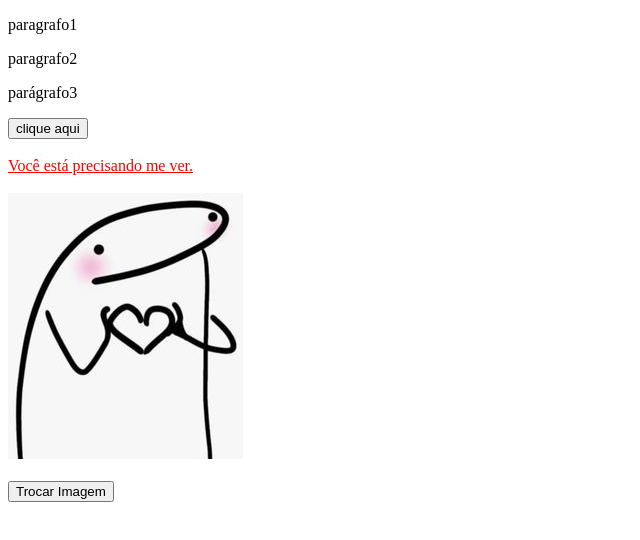
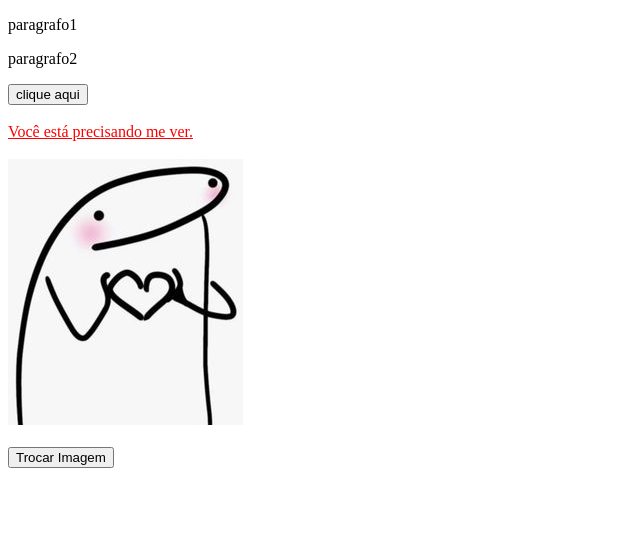
Before and after one commit to SofiaErnScheidt/Atividade-Keliven30-08-2024, a plain HTML site: page index.html in a window 1280 px wide. Shown: the whole page, without its empty margins (0-640 px from the left). Drawn offline with Linux system fonts and the light colour scheme.

Commit message:
Add files via upload

```diff
--- a/index.html
+++ b/index.html
@@ -8,7 +8,6 @@
 <body>
     <p id="paragrafo1"> paragrafo1</p>
     <p class="paragrafo2"> paragrafo2</p>
-    <p>parágrafo3</p>
 
     <button id ="botao">clique aqui</button>
     <br/>
```
